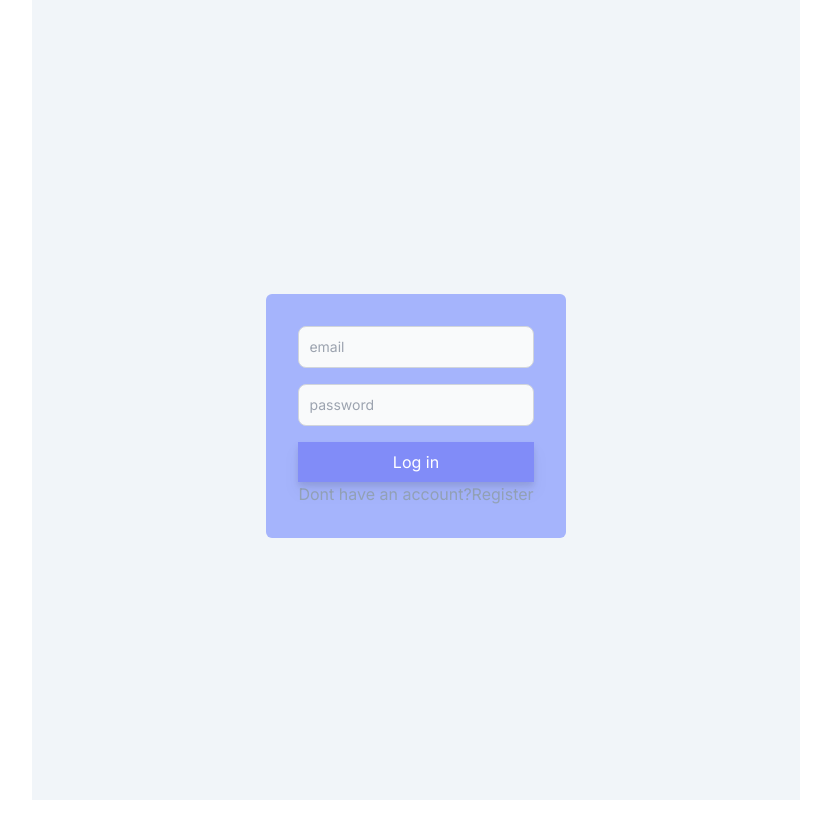
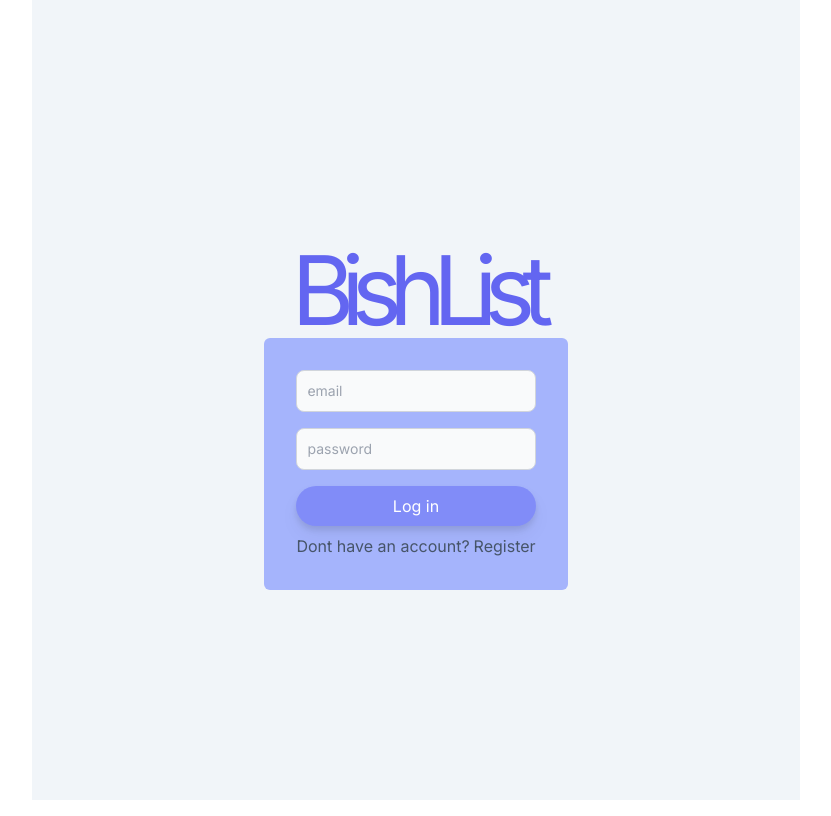
Before and after one commit to djjrussell/wish-list-mongo-next, a Next.js app: page / in a window 1280 px wide. Shown: the whole page, without its empty margins (224-1055 px from the left). Built offline with nearby package versions, Linux system fonts and the light colour scheme; no server answers.

Commit message:
adding alert if there are no list items

```diff
--- a/app/layout.tsx
+++ b/app/layout.tsx
@@ -3,6 +3,7 @@ import { Inter } from "next/font/google";
 import "./globals.css";
 import NavBar from "@/components/NavBar";
 import { AuthProvider } from "./Providers";
+import Logo from "@/components/Logo";
 
 const inter = Inter({ subsets: ["latin"] });
 
--- a/components/LoginForm.tsx
+++ b/components/LoginForm.tsx
@@ -4,6 +4,7 @@ import { signIn } from "next-auth/react";
 import Link from "next/link";
 import { useRouter } from "next/navigation";
 import React, { useState } from "react";
+import Logo from "./Logo";
 
 export const LoginForm = () => {
   const [email, setEmail] = useState<string>("");
@@ -32,7 +33,8 @@ export const LoginForm = () => {
   };
 
   return (
-    <main className="h-screen flex items-center justify-center">
+    <main className="h-screen flex items-center justify-center flex-col">
+      <Logo />
       <section className="border-indigo-400 rounded-md p-8 bg-indigo-300 box-shadow-lg">
         <form className="flex flex-col gap-4" onSubmit={handleSubmit}>
           <input
@@ -47,16 +49,22 @@ export const LoginForm = () => {
             onChange={(e) => setPassword(e.target.value)}
           />
           <button
-            className="p-2 text-white bg-indigo-400 hover:bg-indigo-400/70 drop-shadow-lg"
+            className="p-2 text-white bg-indigo-400 hover:bg-indigo-400/70 drop-shadow-lg rounded-3xl"
             type="submit"
           >
             Log in
           </button>
         </form>
-        <span className="text-slate-400">
+        <span className="text-slate-500"></span>
+        <div className="text-slate-600 mt-2">
           Dont have an account?
-          <Link href="/experiences/unauth/register">Register</Link>
-        </span>
+          <Link
+            href="/experiences/unauth/register"
+            className="ml-1 hover:text-indigo-800"
+          >
+            Register
+          </Link>
+        </div>
       </section>
     </main>
   );
--- /dev/null
+++ b/components/Logo.tsx
@@ -0,0 +1,9 @@
+export const Logo = () => {
+  return (
+    <div className="text-indigo-500 font-bolder cursor-pointer text-8xl tracking-[-13px] w-42">
+      BishList
+    </div>
+  );
+};
+
+export default Logo;
--- a/components/RegisterForm.tsx
+++ b/components/RegisterForm.tsx
@@ -4,6 +4,7 @@ import { userExistsByEmail } from "@/libs/helpers/userExistsByEmail";
 import Link from "next/link";
 import { useRouter } from "next/navigation";
 import { useState } from "react";
+import Logo from "./Logo";
 
 export const RegisterForm = () => {
   const [email, setEmail] = useState<string>("");
@@ -33,7 +34,7 @@ export const RegisterForm = () => {
     if (resp.ok) {
       const form = e.target;
       form.reset();
-      router.push("/experiences/auth/login");
+      router.push("/experiences/unauth/login");
     } else {
       console.log("registration failed");
     }
@@ -43,7 +44,8 @@ export const RegisterForm = () => {
   };
 
   return (
-    <main className="h-screen flex items-center justify-center">
+    <main className="h-screen flex items-center justify-center flex-col">
+      <Logo />
       <section className="border-indigo-400 rounded-md p-8 bg-indigo-300 box-shadow-lg ">
         <form className="flex flex-col gap-4" onSubmit={handleSubmit}>
           <input
@@ -69,14 +71,14 @@ export const RegisterForm = () => {
             onChange={(e) => setConfirmPassword(e.target.value)}
           />
           <button
-            className="p-2 text-white bg-indigo-400 hover:bg-indigo-400/70 drop-shadow-lg"
+            className="p-2 text-white bg-indigo-400 hover:bg-indigo-400/70 drop-shadow-lg rounded-3xl"
             type="submit"
             onSubmit={handleSubmit}
           >
             Log in
           </button>
         </form>
-        <span className="text-slate-600">
+        <div className="text-slate-600 mt-2">
           Have an account?
           <Link
             className="ml-1 hover:text-indigo-800"
@@ -84,7 +86,7 @@ export const RegisterForm = () => {
           >
             Log in
           </Link>
-        </span>
+        </div>
       </section>
     </main>
   );
--- a/components/WishList.tsx
+++ b/components/WishList.tsx
@@ -1,6 +1,7 @@
 import { authOptions } from "@/app/api/auth/[...nextauth]/route";
 import { getServerSession } from "next-auth";
 import { WishItem } from "./WishItem";
+import ZeroLengthListAlert from "./ZeroLengthListAlert";
 
 export const getWishList = async () => {
   const session: SessionUser | null = await getServerSession(
@@ -22,6 +23,11 @@ export const getWishList = async () => {
 
 const WishList = async () => {
   const wishList: WishItem[] = await getWishList();
+
+  if (wishList.length === 0) {
+    return <ZeroLengthListAlert />;
+  }
+
   return (
     <main>
       {wishList.map((data: WishItem) => (
--- /dev/null
+++ b/components/ZeroLengthListAlert.tsx
@@ -0,0 +1,15 @@
+import { BsEmojiSurpriseFill } from "react-icons/bs";
+
+const ZeroLengthListAlert = () => {
+  return (
+    <div className="pt-40 flex items-center justify-center flex-col text-indigo-500 gap-5">
+      <BsEmojiSurpriseFill size="100" />
+      <h1 className="text-3xl tracking-[-3px]">
+        Looks like we dont have any items yet!
+      </h1>
+      <p className="tracking-[-1px]">Click the + icon above to get started.</p>
+    </div>
+  );
+};
+
+export default ZeroLengthListAlert;
--- a/tsconfig.json
+++ b/tsconfig.json
@@ -22,6 +22,6 @@
       "@/*": ["./*"]
     }
   },
-  "include": ["next-env.d.ts", "**/*.ts", "**/*.tsx", ".next/types/**/*.ts", "app/experiences/auth/login", "app/experiences/auth/register", "app/api/auth/[...nextauth]/route.js", "app/api/auth/[...nextauth]/route.js"],
+  "include": ["next-env.d.ts", "**/*.ts", "**/*.tsx", ".next/types/**/*.ts", "app/experiences/unauth/login", "app/experiences/unauth/register", "app/api/auth/[...nextauth]/route.js", "app/api/auth/[...nextauth]/route.js"],
   "exclude": ["node_modules"]
 }
```
